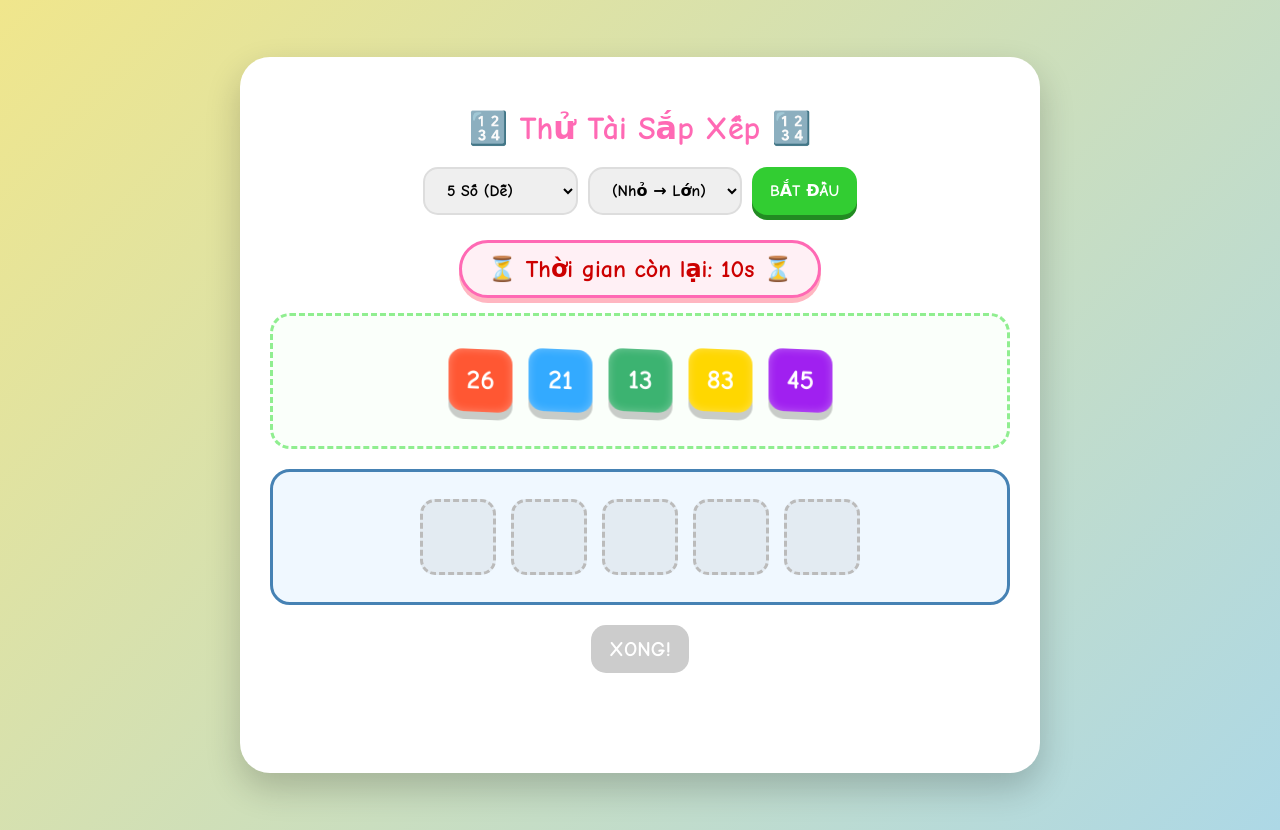
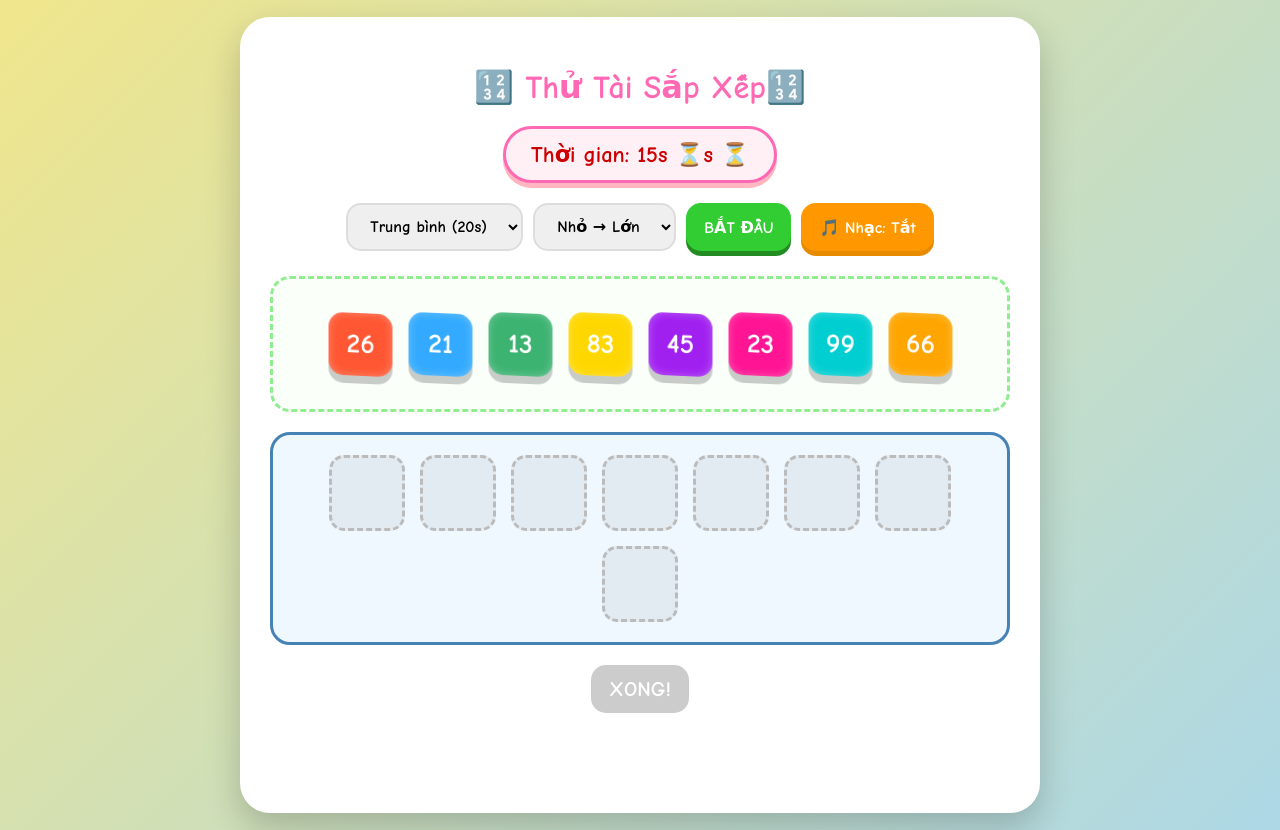
Before and after one commit to taunv/Game_sap_xep_so, a plain HTML site: page index.html in a window 1280 px wide. Drawn offline with Linux system fonts and the light colour scheme.

Commit message:
Cập nhật âm thanh

```diff
--- a/index.html
+++ b/index.html
@@ -2,40 +2,42 @@
 <html lang="vi">
 <head>
     <meta charset="UTF-8">
-    <title>Thử Tài Sắp Xếp</title>
+    <title>Thử Tài Sắp Xếp Số - Phiên Bản Hoàn Thiện</title>
     <meta name="viewport" content="width=device-width, initial-scale=1.0">
-    <link rel="stylesheet" href="style_optimized.css"> </head>
+    <link rel="stylesheet" href="style_optimized.css">
+</head>
 <body>
+    <audio id="bgMusic" loop>
+        <source src="https://www.soundhelix.com/examples/mp3/SoundHelix-Song-17.mp3" type="audio/mpeg">
+    </audio>
+
     <div id="game-container">
-        <h1>🔢 Thử Tài Sắp Xếp 🔢</h1>
+        <h1>🔢 Thử Tài Sắp Xếp🔢</h1>
+
+        <div id="timer-area">Thời gian: <span id="time-left">--</span>s ⏳</div>
 
         <div id="controls-area">
             <select id="sizeSelect">
-                <option value="5" selected>5 Số (Dễ)</option>
-                <option value="8">8 Số (Tr.Bình)</option>
-                <option value="12">12 Số (Khó)</option>
+                <option value="5">Dễ (15s)</option>
+                <option value="8" selected>Trung bình (20s)</option>
+                <option value="12">Khó (25s)</option>
             </select>
             <select id="orderSelect">
-                <option value="asc" selected>(Nhỏ → Lớn)</option>
-                <option value="desc">(Lớn → Nhỏ)</option>
+                <option value="asc" selected>Nhỏ → Lớn</option>
+                <option value="desc">Lớn → Nhỏ</option>
             </select>
             <button id="startButton" onclick="startGame()">BẮT ĐẦU</button>
+            <button id="muteButton" onclick="toggleMusic()">🎵 Nhạc: Tắt</button>
         </div>
-        <div id="timer-area" style="font-size: 1.5em; font-weight: bold; color: #cc0000; margin-bottom: 15px;">
-           ⏳ Thời gian còn lại: <span id="time-left">--</span>
-        </div>
-        <div id="unsorted-container" class="number-container">
-            </div>
 
-        <div id="sorted-container" class="number-container">
-            </div>
+        <div id="unsorted-container" class="number-container"></div>
+        <div id="sorted-container" class="number-container"></div>
 
-        <div id="action-area">
-            <button id="checkButton" onclick="checkResult()" disabled>XONG!</button>
-        </div>
+        <button id="checkButton" onclick="checkResult()" disabled>XONG!</button>
 
         <div id="feedback-area"></div>
     </div>
 
-    <script src="game_optimized.js"></script> </body>
+    <script src="game_optimized.js"></script>
+</body>
 </html>
```
